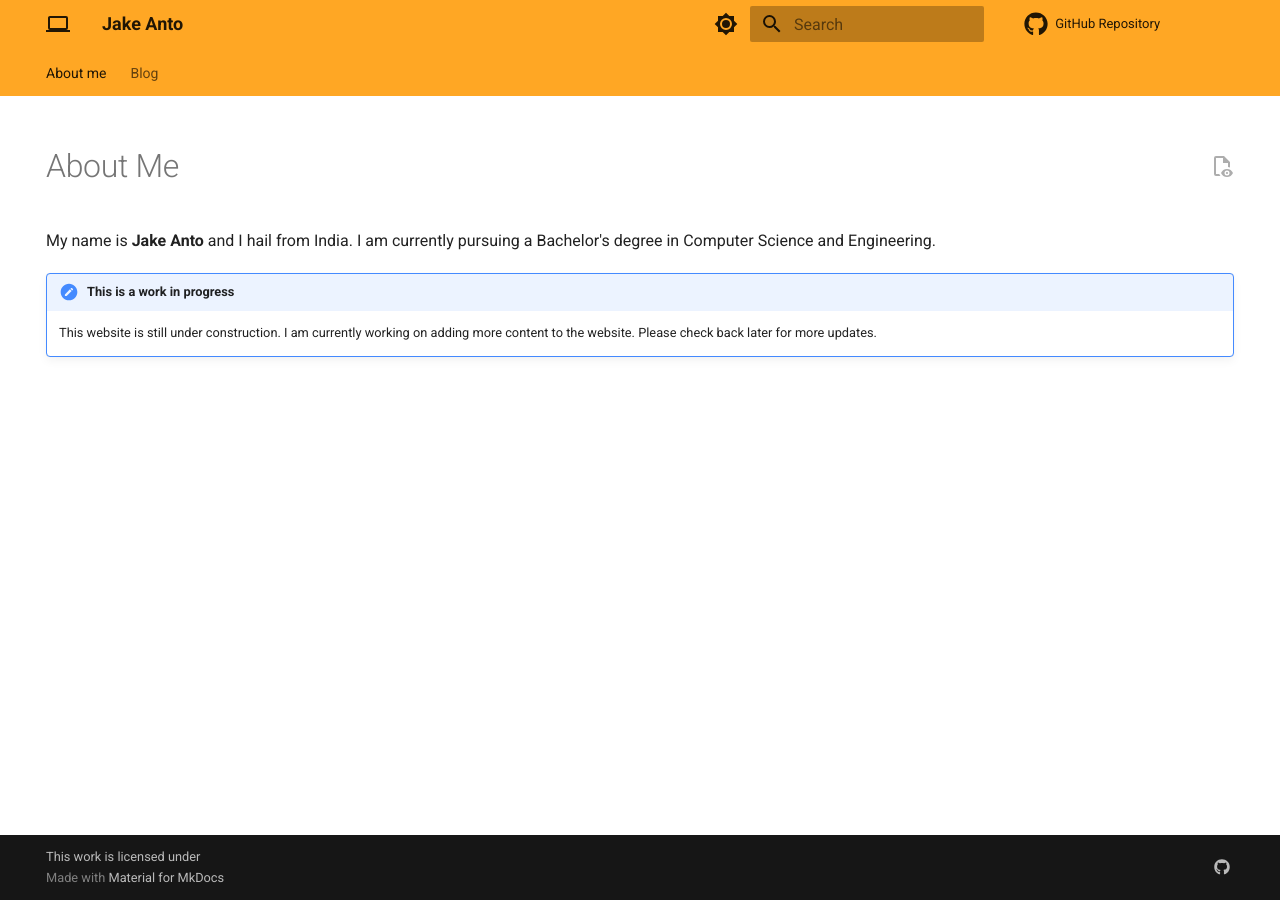
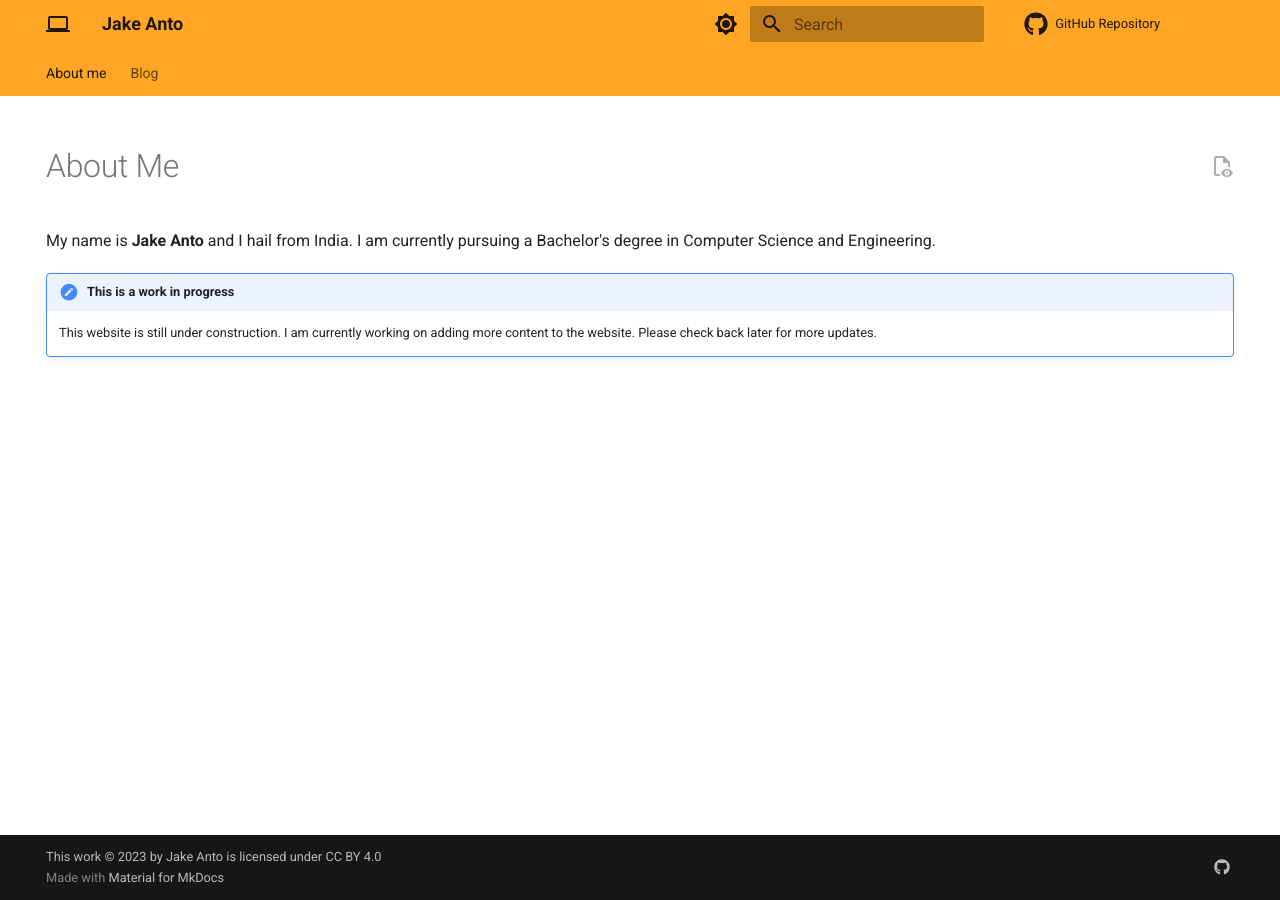
Before and after one commit to JakeAnto/JakeAnto.github.io, an MkDocs documentation site: the page built from docs/index.md, in a window 1280 px wide. Built offline with MkDocs 1.6.1 and Material for MkDocs 9.7.7, drawn with Linux system fonts in a browser that asks for light colours; plug-ins that fetch from the network failed and are left out; comment, search, counter and statistics services are not loaded.

Commit message:
Add copyright notice

```diff
--- a/mkdocs.yml
+++ b/mkdocs.yml
@@ -74,4 +74,4 @@
 repo_url: https://github.com/j-eo/j-eo.github.io
 repo_name: GitHub Repository
 
-copyright: This work is licensed under <not decided yet>
+copyright: This work © 2023 by Jake Anto is licensed under <a href="http://creativecommons.org/licenses/by/4.0/">CC BY 4.0</a>
```
